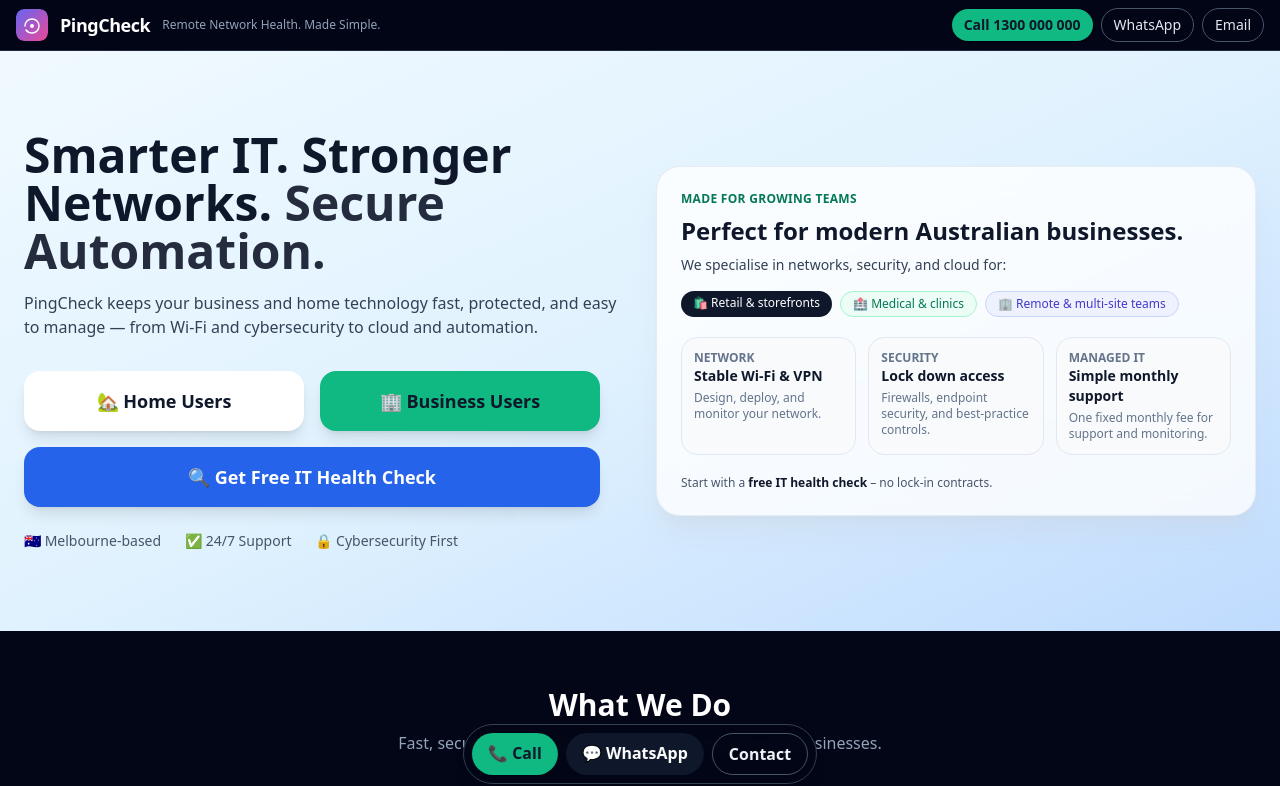
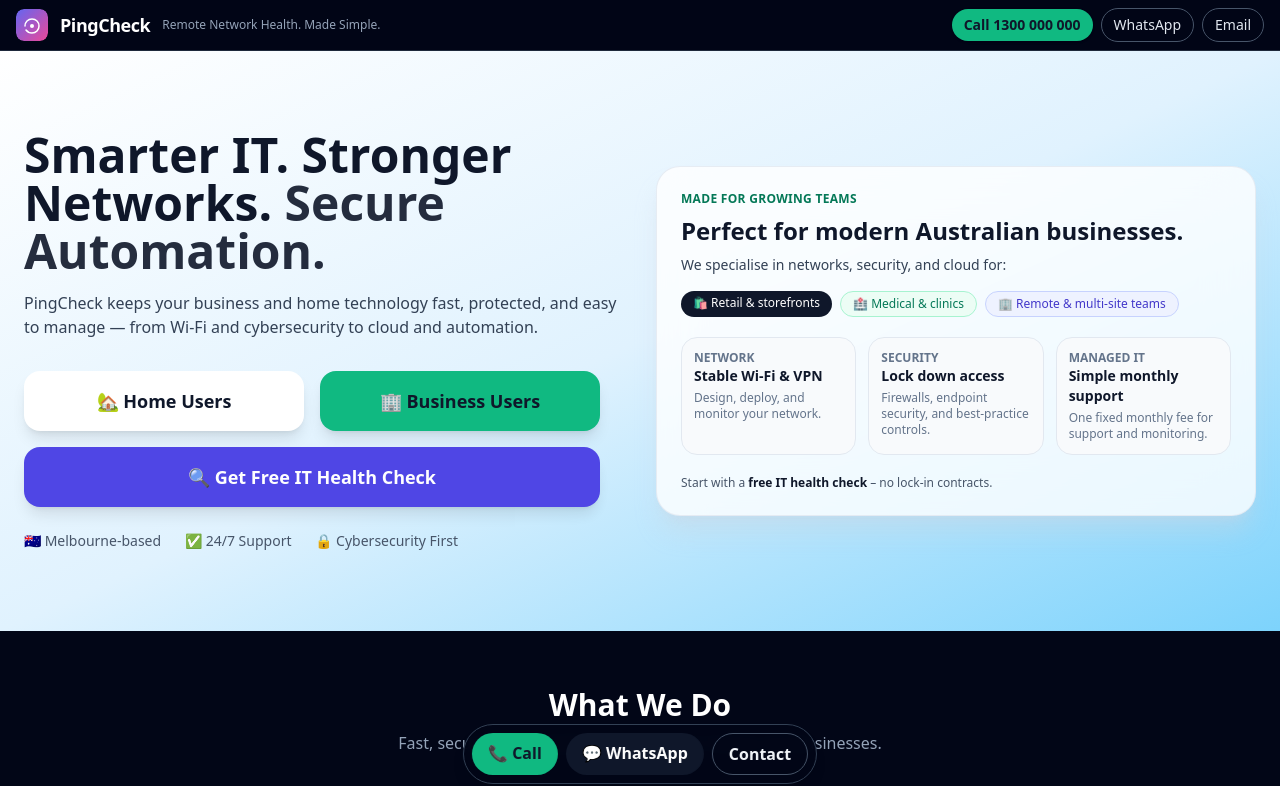
Before and after one commit to Code00700/pingcheck-site, a React (Vite) app: page / in a window 1280 px wide. Shown: the top 786 px of the page. Built offline with nearby package versions, Linux system fonts and the light colour scheme.

Commit message:
Update PingCheckLanding.jsx

```diff
--- a/src/PingCheckLanding.jsx
+++ b/src/PingCheckLanding.jsx
@@ -76,8 +76,8 @@ export default function PingCheckLanding() {
         </div>
       </div>
 
-      {/* HERO – Light Azure style */}
-      <section className="relative isolate bg-gradient-to-br from-sky-50 via-sky-100 to-blue-200 text-slate-900">
+      {/* HERO – Light Blue SaaS style (Option A) */}
+      <section className="relative isolate bg-gradient-to-br from-white via-sky-100 to-sky-300 text-slate-900">
         <div className="mx-auto grid max-w-7xl grid-cols-1 items-center gap-8 px-6 py-20 md:grid-cols-2">
           {/* LEFT SIDE: TEXT + BUTTONS */}
           <div>
@@ -113,7 +113,7 @@ export default function PingCheckLanding() {
               {/* Get Free IT Health Check – spans both columns on desktop */}
               <a
                 href="#contact"
-                className="md:col-span-2 rounded-2xl bg-blue-600 px-8 py-4 text-center font-bold text-white shadow-lg hover:shadow-xl hover:-translate-y-0.5 transition text-lg animate-pulse"
+                className="md:col-span-2 rounded-2xl bg-indigo-600 px-8 py-4 text-center font-bold text-white shadow-lg hover:shadow-xl hover:-translate-y-0.5 transition text-lg animate-pulse"
               >
                 🔍 Get Free IT Health Check
               </a>
```
